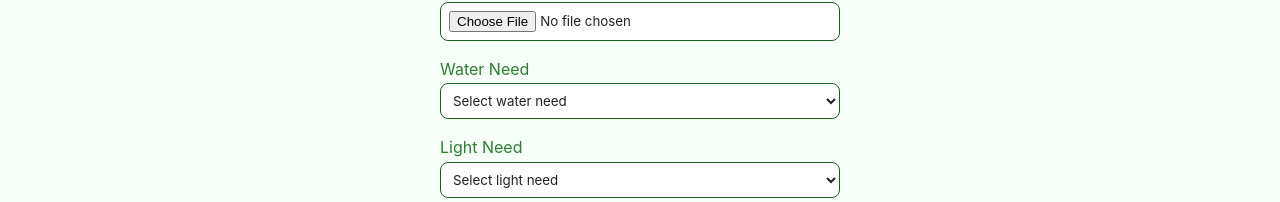
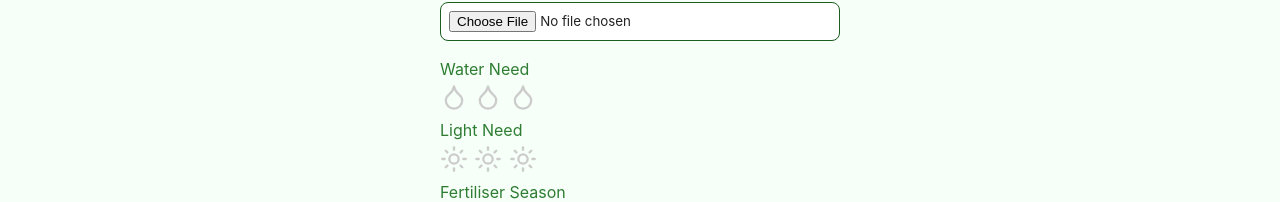
Before and after one commit to lipejdc/leafy, a Next.js app: page /create in a window 1280 px wide. Shown: the part 598-800 px from the top of the page. Built offline with nearby package versions, Linux system fonts and the light colour scheme; no server answers; the database is empty.

Commit message:
add LightNeedPicker and WaterNeedPicker components, replace water and light need dropdowns with icon pickers and add SWR mutate for live updates

```diff
--- a/components/Form/Form.jsx
+++ b/components/Form/Form.jsx
@@ -1,13 +1,21 @@
 import { toast } from "sonner";
 import * as styles from "./styles";
 import { useState } from "react";
+import WaterNeedPicker from "../WaterNeedPicker/WaterNeedPicker";
+import LightNeedPicker from "../LightNeedPicker/LightNeedPicker";
 
 const fertiliserSeasons = ["Spring", "Summer", "Autumn", "Winter"];
 
-// --- Image validation helper ---
+export default function Form({ onSubmit, initialValues = {} }) {
+  const [imageFile, setImageFile] = useState(null);
+  const [uploading, setUploading] = useState(false);
+  const [previewUrl, setPreviewUrl] = useState(initialValues.imageUrl || "");
+  const [waterNeed, setWaterNeed] = useState(initialValues.waterNeed || "");
+  const [lightNeed, setLightNeed] = useState(initialValues.lightNeed || "");
+
   function validateImageFile(file) {
     const validTypes = ["image/jpeg", "image/png", "image/gif", "image/webp"];
-  const maxSize = 5 * 1024 * 1024; // 5MB
+    const maxSize = 5 * 1024 * 1024;
 
     if (!validTypes.includes(file.type)) {
       toast.error("Only JPG, PNG, GIF, or WEBP images are allowed.");
@@ -20,11 +28,6 @@ function validateImageFile(file) {
     return true;
   }
 
-export default function Form({ onSubmit, initialValues = {} }) {
-  const [imageFile, setImageFile] = useState(null);
-  const [uploading, setUploading] = useState(false);
-  const [previewUrl, setPreviewUrl] = useState(initialValues.imageUrl);
-
   async function handleSubmit(event) {
     event.preventDefault();
     setUploading(true);
@@ -33,18 +36,14 @@ export default function Form({ onSubmit, initialValues = {} }) {
     const data = Object.fromEntries(formData);
     data.fertiliserSeason = formData.getAll("fertiliserSeason");
 
-    // Custom validation: at least one fertiliserSeason checkbox checked
     if (data.fertiliserSeason.length === 0) {
-      toast.error("Please select at least one fertiliser season.", {
-        position: "top-center",
-      });
+      toast.error("Please select at least one fertiliser season.");
       setUploading(false);
       return;
     }
 
     let imageUrl = initialValues.imageUrl || "";
 
-    // Upload image if a new file is selected
     if (imageFile) {
       const uploadData = new FormData();
       uploadData.append("file", imageFile);
@@ -62,40 +61,28 @@ export default function Form({ onSubmit, initialValues = {} }) {
           setUploading(false);
           return;
         }
-      } catch (err) {
+      } catch {
         toast.error("Image upload failed");
         setUploading(false);
         return;
       }
     }
 
-    // If no image is available, show error
     if (!imageUrl) {
-      toast.error("Please upload an image.", {
-        position: "top-center",
-      });
-      setUploading(false);
-      return;
-    }
-
-    // Validate imageUrl (basic check)
-    try {
-      new URL(imageUrl);
-    } catch {
-      toast.error("Please upload a valid image.", {
-        position: "top-center",
-      });
+      toast.error("Please upload an image.");
       setUploading(false);
       return;
     }
 
     data.imageUrl = imageUrl;
+    data.waterNeed = waterNeed;
+    data.lightNeed = lightNeed;
+
     setUploading(false);
     onSubmit(data);
   }
 
   return (
-    <>
     <styles.FormContainer onSubmit={handleSubmit}>
       <label htmlFor="name">Name</label>
       <input
@@ -125,12 +112,12 @@ export default function Form({ onSubmit, initialValues = {} }) {
           const file = e.target.files[0];
           if (!file) {
             setImageFile(null);
-              setPreviewUrl(null);
+            setPreviewUrl("");
             return;
           }
           if (!validateImageFile(file)) {
             setImageFile(null);
-              setPreviewUrl(null);
+            setPreviewUrl("");
             e.target.value = "";
             return;
           }
@@ -147,7 +134,7 @@ export default function Form({ onSubmit, initialValues = {} }) {
           <styles.CloseButton
             type="button"
             onClick={() => {
-                setPreviewUrl(null);
+              setPreviewUrl("");
               setImageFile(null);
               document.getElementById("imageFile").value = "";
             }}
@@ -158,31 +145,11 @@ export default function Form({ onSubmit, initialValues = {} }) {
         </styles.PreviewWrapper>
       )}
 
-        <label htmlFor="waterNeed">Water Need</label>
-        <select
-          id="waterNeed"
-          name="waterNeed"
-          required
-          defaultValue={initialValues.waterNeed || ""}
-        >
-          <option value="">Select water need</option>
-          <option value="Low">Low</option>
-          <option value="Medium">Medium</option>
-          <option value="High">High</option>
-        </select>
+      <label>Water Need</label>
+      <WaterNeedPicker value={waterNeed} onChange={setWaterNeed} />
 
-        <label htmlFor="lightNeed">Light Need</label>
-        <select
-          id="lightNeed"
-          name="lightNeed"
-          required
-          defaultValue={initialValues.lightNeed || ""}
-        >
-          <option value="">Select light need</option>
-          <option value="Full Sun">Full Sun</option>
-          <option value="Partial Shade">Partial Shade</option>
-          <option value="Shade">Shade</option>
-        </select>
+      <label>Light Need</label>
+      <LightNeedPicker value={lightNeed} onChange={setLightNeed} />
 
       <label>Fertiliser Season</label>
       <div>
@@ -192,9 +159,7 @@ export default function Form({ onSubmit, initialValues = {} }) {
               type="checkbox"
               name="fertiliserSeason"
               value={season}
-                defaultChecked={initialValues.fertiliserSeason?.includes(
-                  season
-                )}
+              defaultChecked={initialValues.fertiliserSeason?.includes(season)}
             />
             {season}
           </label>
@@ -213,6 +178,5 @@ export default function Form({ onSubmit, initialValues = {} }) {
 
       <button type="submit">Submit</button>
     </styles.FormContainer>
-    </>
   );
 }
--- /dev/null
+++ b/components/LightNeedPicker/LightNeedPicker.jsx
@@ -0,0 +1,30 @@
+import { Sun } from "lucide-react";
+import * as styles from "./styles";
+
+const lightLevels = ["Shade", "Partial Shade", "Full Sun"];
+
+export default function LightNeedPicker({ value, onChange }) {
+  return (
+    <styles.Radiogroup role="radiogroup" aria-label="Light need">
+      {lightLevels.map((level, index) => {
+        const isSelected = value === level;
+        return (
+          <styles.RadioButton
+            key={level}
+            type="button"
+            onClick={() => onChange(level)}
+            aria-checked={isSelected}
+            role="radio"
+            aria-label={level}
+          >
+            <Sun
+              size={28}
+              fill={index <= lightLevels.indexOf(value) ? "gold" : "none"}
+              color={index <= lightLevels.indexOf(value) ? "gold" : "#ccc"}
+            />
+          </styles.RadioButton>
+        );
+      })}
+    </styles.Radiogroup>
+  );
+}
--- /dev/null
+++ b/components/LightNeedPicker/styles.js
@@ -0,0 +1,13 @@
+import styled from "styled-components";
+
+export const Radiogroup = styled.div`
+  display: flex;
+  gap: 0.4rem;
+`;
+
+export const RadioButton = styled.button`
+  background: none;
+  border: none;
+  cursor: pointer;
+  padding: 0;
+`;
--- /dev/null
+++ b/components/WaterNeedPicker/WaterNeedPicker.jsx
@@ -0,0 +1,30 @@
+import { Droplet } from "lucide-react";
+import * as styles from "./styles";
+
+const waterLevels = ["Low", "Medium", "High"];
+
+export default function WaterNeedPicker({ value, onChange }) {
+  return (
+    <styles.Radiogroup role="radiogroup" aria-label="Water need">
+      {waterLevels.map((level, index) => {
+        const isSelected = value === level;
+        return (
+          <styles.RadioButton
+            key={level}
+            type="button"
+            onClick={() => onChange(level)}
+            aria-checked={isSelected}
+            role="radio"
+            aria-label={level}
+          >
+            <Droplet
+              size={28}
+              fill={index <= waterLevels.indexOf(value) ? "deepskyblue" : "none"}
+              color={index <= waterLevels.indexOf(value) ? "deepskyblue" : "#ccc"}
+            />
+          </styles.RadioButton>
+        );
+      })}
+    </styles.Radiogroup>
+  );
+}
--- /dev/null
+++ b/components/WaterNeedPicker/styles.js
@@ -0,0 +1,13 @@
+import styled from "styled-components";
+
+export const Radiogroup = styled.div`
+  display: flex;
+  gap: 0.4rem;
+`;
+
+export const RadioButton = styled.button`
+  background: none;
+  border: none;
+  cursor: pointer;
+  padding: 0;
+`;
--- a/pages/api/plants/index.js
+++ b/pages/api/plants/index.js
@@ -3,7 +3,6 @@ import Plant from "@/db/models/Plant";
 
 export default async function handler(request, response) {
   await dbConnect();
-  console.log("LILILILILILILIL");
   if (request.method === "GET") {
     const plants = await Plant.find();
     return response.status(200).json(plants);
--- a/pages/create.js
+++ b/pages/create.js
@@ -1,6 +1,6 @@
 import Form from "@/components/Form/Form";
 import { useRouter } from "next/router";
-
+import { mutate } from "swr";
 import { toast } from "sonner";
 
 export default function CreatePlant() {
@@ -19,6 +19,7 @@ export default function CreatePlant() {
       }
 
       toast.success("Plant added successfully!");
+      await mutate("/api/plants");
 
       router.push("/");
     } catch (error) {
--- a/pages/plants/[id]/edit.js
+++ b/pages/plants/[id]/edit.js
@@ -1,5 +1,5 @@
 import { useRouter } from "next/router";
-import useSWR from "swr";
+import useSWR, { mutate } from "swr";
 import Form from "@/components/Form/Form";
 import { toast } from "sonner";
 
@@ -16,6 +16,10 @@ export default function EditPlant() {
         body: JSON.stringify(updatedPlant),
       });
       if (!res.ok) throw new Error("Failed to update plant");
+
+      //Refetch the plant list to update homepage
+      await mutate("/api/plants");
+
       toast.success("Plant updated successfully!");
       router.push(`/plants/${id}`);
     } catch (err) {
```
Lines whose indentation alone changed are shown as unchanged.
